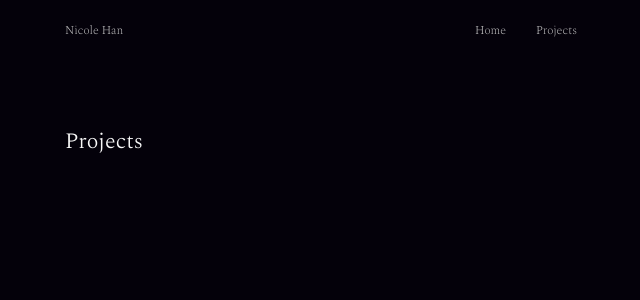
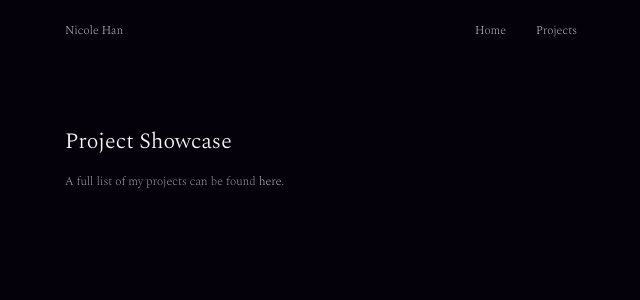
Before and after one commit to nicoella/nicoella.github.io, a React (Create React App) app: page /projects in a window 1280 px wide. Shown: the top 300 px of the page, without its empty margins (319-959 px from the left). Built offline with nearby package versions, Linux system fonts and the light colour scheme.

Commit message:
add projects pages

```diff
--- a/src/App.css
+++ b/src/App.css
@@ -63,3 +63,8 @@ p {
   font-family: "Spectral";
   color: #adadad;
 }
+
+@media (max-width: 500px) {
+  .body {
+  }
+}
--- a/src/App.js
+++ b/src/App.js
@@ -2,6 +2,7 @@ import "./App.css";
 import { BrowserRouter, Routes, Route } from "react-router-dom";
 import Home from "./pages/Home";
 import Projects from "./pages/Projects";
+import ProjectsFull from "./pages/ProjectsFull";
 import Layout from "./pages/Layout";
 import Achievements from "./pages/Achievements";
 
@@ -13,6 +14,7 @@ function App() {
           <Route index element={<Home />} />
           <Route path="achievements" element={<Achievements />} />
           <Route path="projects" element={<Projects />} />
+          <Route path="projectsFull" element={<ProjectsFull />} />
         </Route>
       </Routes>
     </BrowserRouter>
--- a/src/components/TimelineItem.css
+++ b/src/components/TimelineItem.css
@@ -10,6 +10,7 @@
 
 .item h3 {
   padding: 0px;
+  margin-bottom: 0px;
 }
 
 .item .time {
@@ -24,7 +25,15 @@
   vertical-align: top;
 }
 
+.item .description p {
+  margin-bottom: 0px;
+}
+
 .item .extra {
   color: #616161;
-  padding-top: 5px;
+  padding-top: 0px;
 }
+
+.item .extra p {
+  margin-top: 0px;
+}
--- a/src/pages/Achievements.js
+++ b/src/pages/Achievements.js
@@ -12,8 +12,8 @@ const Achievements = () => {
     <div class="achievements">
       <h1>Achievement History</h1>
       <p>
-        This list includes my relatively notable achievements and contest
-        results.
+        This chronological list includes my relatively notable achievements and
+        contest results.
       </p>
       <TimelineItem
         year="2022"
--- a/src/pages/Projects.js
+++ b/src/pages/Projects.js
@@ -1,9 +1,15 @@
 import React from "react";
+import { Link } from "react-router-dom";
+import "./Projects.css";
 
 const Projects = () => {
   return (
-    <div class="achievements">
-      <h1>Projects</h1>
+    <div class="projects">
+      <h1>Project Showcase</h1>
+      <p>
+        A full list of my projects can be found{" "}
+        <Link to="/projectsFull"> here</Link>.{" "}
+      </p>
     </div>
   );
 };
--- /dev/null
+++ b/src/pages/ProjectsFull.css
@@ -0,0 +1,3 @@
+.projects-full h1 {
+  padding-top: 70px;
+}
--- /dev/null
+++ b/src/pages/ProjectsFull.js
@@ -0,0 +1,13 @@
+import React from "react";
+import "./ProjectsFull.css";
+
+const ProjectsFull = () => {
+  return (
+    <div class="projects-full">
+      <h1>Project History</h1>
+      <p></p>
+    </div>
+  );
+};
+
+export default ProjectsFull;
```
